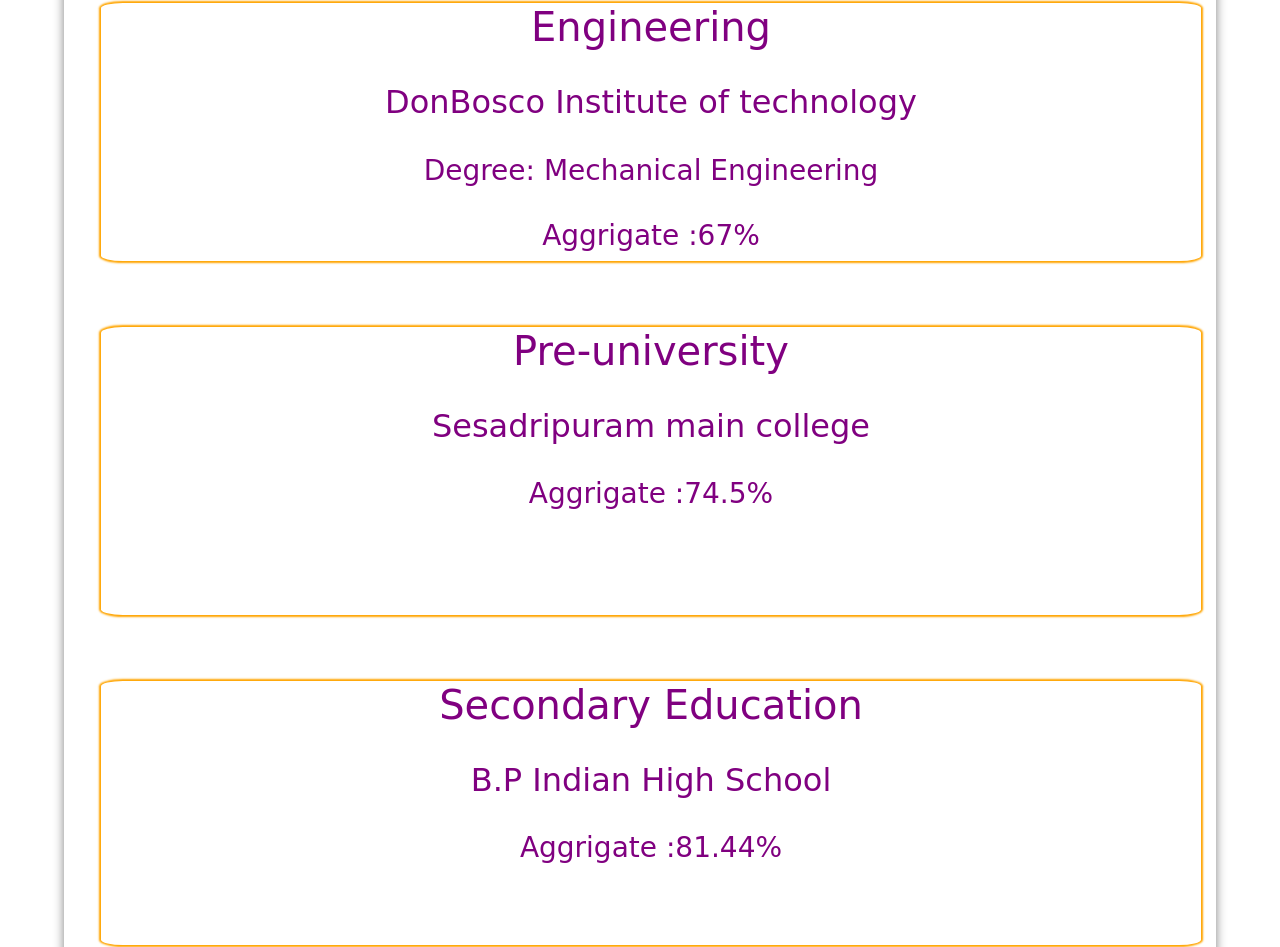
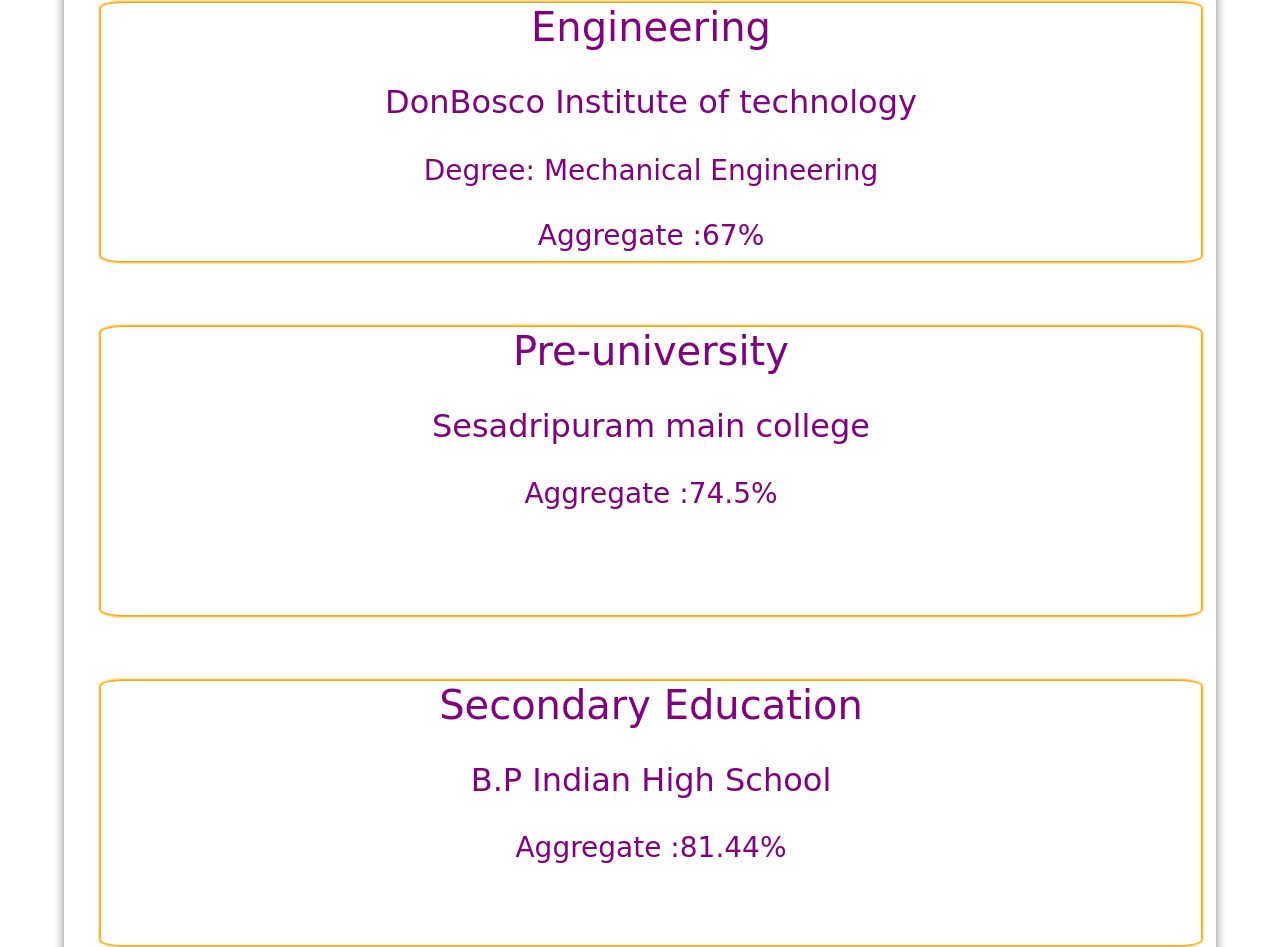
Before and after one commit to Joshi-Eswar/Resume, a plain HTML site: page index.html in a window 1280 px wide. Shown: the part 5669-6616 px from the top of the page. Drawn offline with nearby package versions, Linux system fonts and the light colour scheme; a web font is replaced by a local one.

Commit message:
Update index.html
changed aggregate spelling

```diff
--- a/index.html
+++ b/index.html
@@ -274,7 +274,7 @@
                  <br>
                  <h3>Degree: Mechanical Engineering</h3>
                  <br>
-                 <h3>Aggrigate :67%</h3>
+                 <h3>Aggregate :67%</h3>
              </div>
 
             <div class="edu3">
@@ -282,7 +282,7 @@
                 <h2>Sesadripuram main college</h2>
                 <br>
 
-                <h3>Aggrigate :74.5%</h3>
+                <h3>Aggregate :74.5%</h3>
                 <br>
                 <br>
                 <br>
@@ -293,7 +293,7 @@
                 <h2>B.P Indian High School</h2>
                 <br>
 
-                <h3>Aggrigate :81.44%</h3>
+                <h3>Aggregate :81.44%</h3>
                 <br>
                 <br>
                 <br>
```
